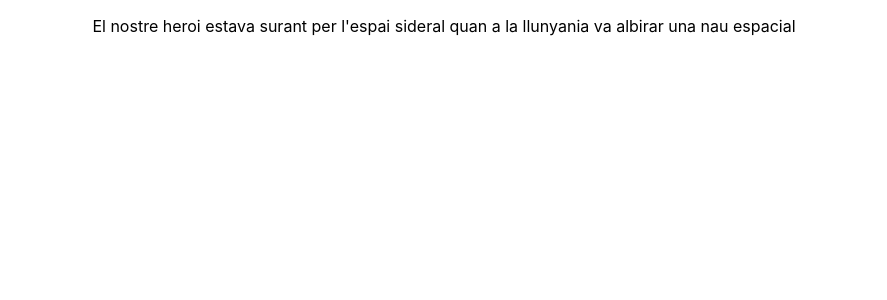
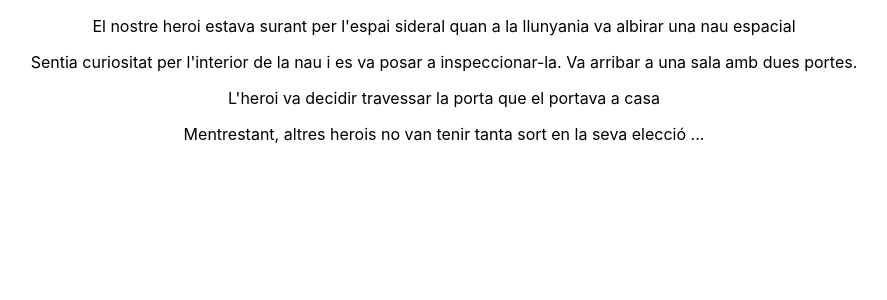
Before and after one commit to missvader/SPRINT-6, a React (Create React App) app: page / in a window 1280 px wide. Shown: the top 300 px of the page, without its empty margins (196-1083 px from the left). Built offline with nearby package versions, Linux system fonts and the light colour scheme.

Commit message:
Exercise 2. Create data JSON file and show all data text using props

```diff
--- a/src/App.js
+++ b/src/App.js
@@ -1,10 +1,12 @@
 import React from 'react';
 import './App.css';
 import Escena from './components/escena/Escena';
+import historias from './data/historias.json';
+
 function App() {
   return (
     <div className="App">
-      <Escena/>
+      <Escena historias = {historias}/>
     </div>
   );
 }
--- a/src/components/escena/Escena.js
+++ b/src/components/escena/Escena.js
@@ -1,7 +1,12 @@
 import React from "react";
-function Escena(){
+
+function Escena({historias}){
   return(
-    <p>El nostre heroi estava surant per l'espai sideral quan a la llunyania va albirar una nau espacial</p>
-    )
-  };
+    <>
+      {historias.map((historia)=>(
+        <p>{historia}</p>
+      ))}
+    </>
+    );
+  }
 export default Escena;
--- /dev/null
+++ b/src/data/historias.json
@@ -0,0 +1,6 @@
+[
+  "El nostre heroi estava surant per l'espai sideral quan a la llunyania va albirar una nau espacial",
+  "Sentia curiositat per l'interior de la nau i es va posar a inspeccionar-la. Va arribar a una sala amb dues portes.",
+  "L'heroi va decidir travessar la porta que el portava a casa",
+  "Mentrestant, altres herois no van tenir tanta sort en la seva elecció ..."
+]
```
